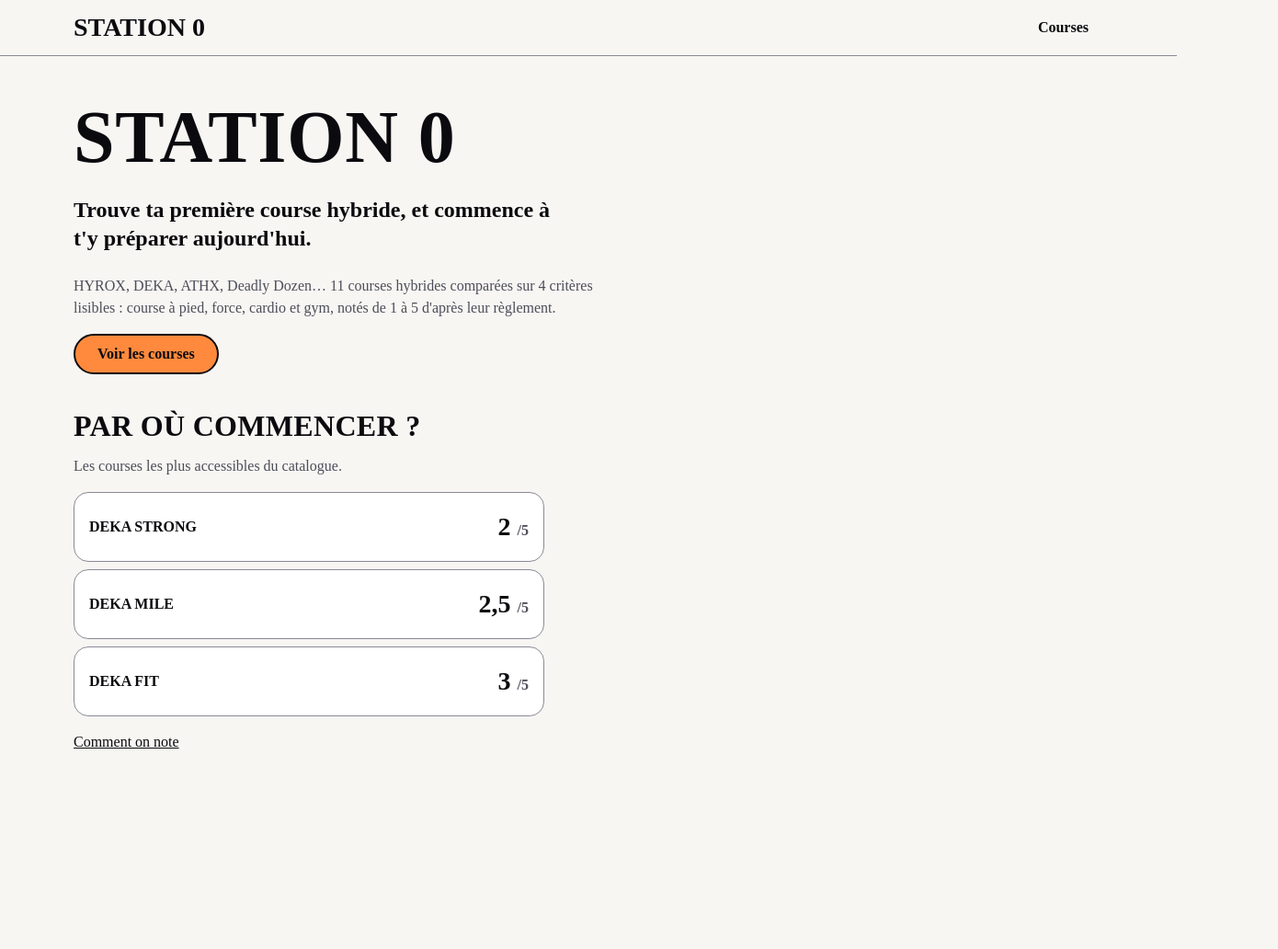
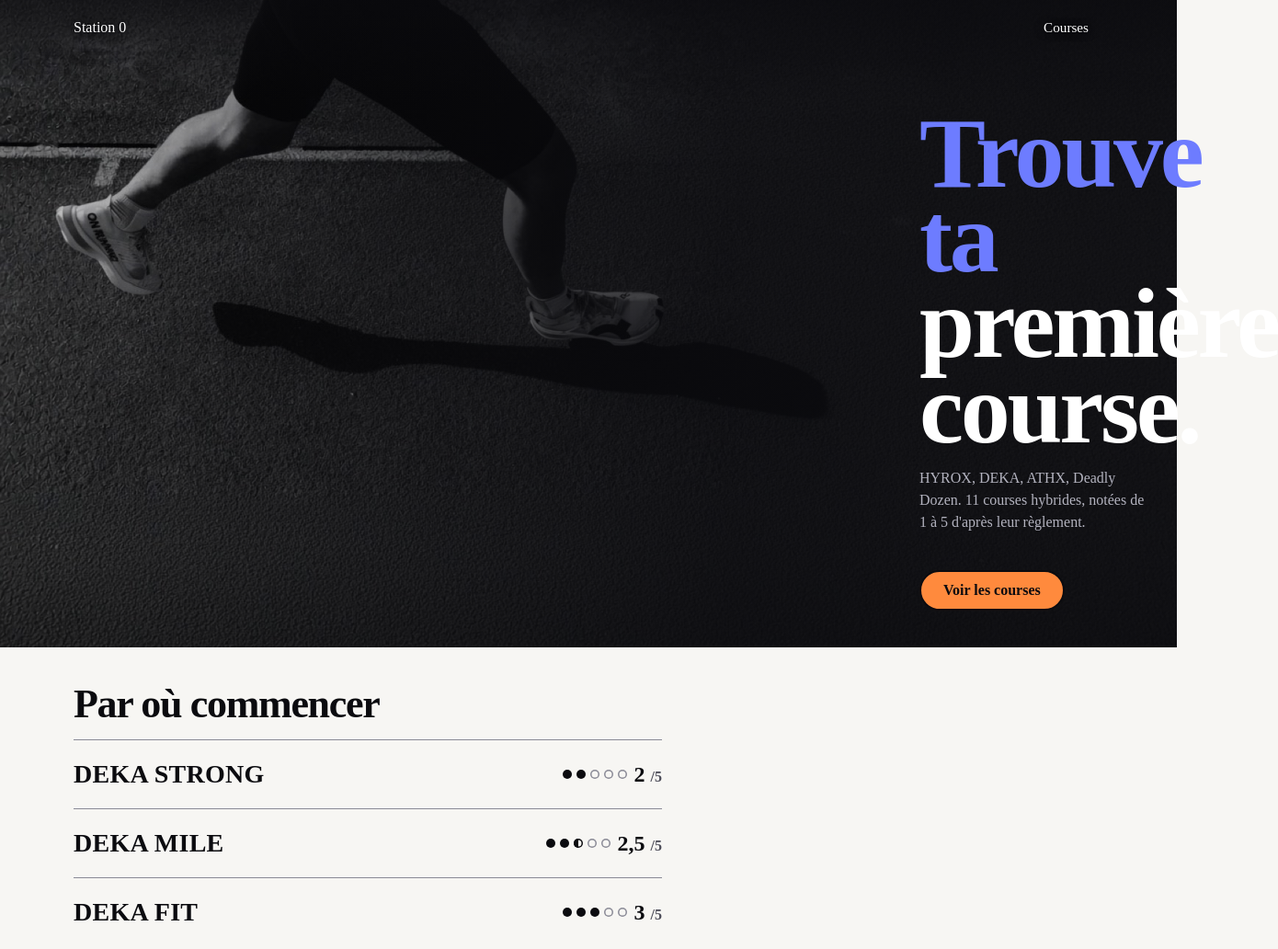
Before and after one commit to galichetfaustine/station-0, an Astro site: page / in a window 1280 px wide. Shown: the top 1032 px of the page at 92% size, 1390 px wide, since content can reach past the window. Before the commit the page ends 875 px from the top, so only its background shows below. Built offline with nearby package versions, Linux system fonts and the light colour scheme; Astro itself is replaced by a stand-in of ours.

Commit message:
feat: pose l'accueil sur une photo de course
Le menu devient une ligne fine et le titre reprend la maquette validée.

Co-authored-by: Cursor <cursoragent@cursor.com>

```diff
--- a/src/components/BaseLayout.astro
+++ b/src/components/BaseLayout.astro
@@ -1,5 +1,6 @@
 ---
 import { Font } from "astro:assets";
+import { withBase } from "../lib/paths";
 import { SITE } from "../lib/site";
 import SiteHeader from "./SiteHeader.astro";
 import "../styles/global.css";
@@ -8,10 +9,13 @@ interface Props {
 	/** Titre de la page, sans le nom du site. Absent sur l'accueil. */
 	title?: string;
 	description?: string;
+	/** L'accueil dessine son menu sur la photo. */
+	hideHeader?: boolean;
 }
 
-const { title, description = SITE.tagline } = Astro.props;
+const { title, description = SITE.tagline, hideHeader = false } = Astro.props;
 const fullTitle = title ? `${title} · ${SITE.name}` : SITE.name;
+const onHome = Astro.url.pathname === withBase(import.meta.env.BASE_URL, "/");
 ---
 
 <!doctype html>
@@ -27,8 +31,8 @@ const fullTitle = title ? `${title} · ${SITE.name}` : SITE.name;
 	</head>
 	<body>
 		<a class="skip-link" href="#contenu">Aller au contenu</a>
-		<SiteHeader />
-		<main id="contenu" class="container" tabindex="-1">
+		{hideHeader ? null : <SiteHeader />}
+		<main id="contenu" class:list={["container", { "hero-page": onHome }]} tabindex="-1">
 			<slot />
 		</main>
 	</body>
--- a/src/components/SiteHeader.astro
+++ b/src/components/SiteHeader.astro
@@ -2,11 +2,17 @@
 import { withBase } from "../lib/paths";
 import { NAV, SITE } from "../lib/site";
 
+interface Props {
+	/** Menu fin, posé sur la photo de l'accueil. */
+	quiet?: boolean;
+}
+
+const { quiet = false } = Astro.props;
 const base = import.meta.env.BASE_URL;
 const current = Astro.url.pathname;
 ---
 
-<header class="site-header">
+<header class:list={["site-header", { quiet }]}>
 	<div class="container inner">
 		<a class="logo" href={withBase(base, "/")}>{SITE.name}</a>
 		<nav aria-label="Navigation principale">
@@ -82,4 +88,37 @@ const current = Astro.url.pathname;
 			outline: 1px solid var(--color-line);
 		}
 	}
+
+	/* Accueil : une ligne discrète sur la photo, zones tactiles inchangées. */
+	.quiet {
+		position: absolute;
+		z-index: 2;
+		inset: 0 0 auto;
+		border-bottom: 0;
+		background: transparent;
+		color: var(--color-on-ink);
+	}
+
+	.quiet .logo {
+		font-family: var(--font-text);
+		font-size: 1rem;
+		font-weight: 500;
+		text-transform: none;
+	}
+
+	.quiet .logo,
+	.quiet nav a {
+		text-shadow:
+			0 1px 10px var(--color-ink),
+			0 0 2px var(--color-ink);
+	}
+
+	.quiet nav a {
+		font-weight: 400;
+		font-size: 0.95rem;
+
+		&[aria-current="page"] {
+			outline-color: var(--color-on-ink);
+		}
+	}
 </style>
--- a/src/pages/index.astro
+++ b/src/pages/index.astro
@@ -1,11 +1,11 @@
 ---
 import BaseLayout from "../components/BaseLayout.astro";
+import SiteHeader from "../components/SiteHeader.astro";
 import { formatNote } from "../lib/bareme";
 import { mostAccessible, toCatalogueRace } from "../lib/catalogue";
 import { todayInParis } from "../lib/dates";
 import { withBase } from "../lib/paths";
 import { baremeConfig, events, races } from "../lib/races-data";
-import { SITE } from "../lib/site";
 
 const base = import.meta.env.BASE_URL;
 const buildDate = todayInParis();
@@ -13,22 +13,34 @@ const catalogue = races.map((race) =>
 	toCatalogueRace(race, baremeConfig, events, buildDate),
 );
 const starters = mostAccessible(catalogue, 3, buildDate);
+const hero = withBase(base, "/images/hero-course.jpg");
+
+type Dot = "full" | "half" | "empty";
+
+/** 5 pastilles à partir de la note (l'information reste aussi écrite à côté). */
+function dots(note: number | null): Dot[] {
+	return [0, 1, 2, 3, 4].map((index) => {
+		if (note === null || note < index + 0.5) return "empty";
+		if (note < index + 1) return "half";
+		return "full";
+	});
+}
 ---
 
-<BaseLayout>
-	<section class="hero">
-		<h1>{SITE.name}</h1>
-		<p class="tagline">{SITE.tagline}</p>
-		<p class="pitch">
-			HYROX, DEKA, ATHX, Deadly Dozen… {races.length} courses hybrides comparées sur 4 critères lisibles : course à pied,
-			force, cardio et gym, notés de 1 à 5 d'après leur règlement.
-		</p>
-		<a class="button" href={withBase(base, "/courses/")}>Voir les courses</a>
+<BaseLayout hideHeader>
+	<section class="hero" style={`--hero: url("${hero}")`}>
+		<SiteHeader quiet />
+		<div class="hero-copy">
+			<h1><span>Trouve ta</span> première course.</h1>
+			<p class="pitch">
+				HYROX, DEKA, ATHX, Deadly Dozen. {races.length} courses hybrides, notées de 1 à 5 d'après leur règlement.
+			</p>
+			<a class="button" href={withBase(base, "/courses/")}>Voir les courses</a>
+		</div>
 	</section>
 
-	<section aria-labelledby="debuter">
-		<h2 id="debuter">Par où commencer ?</h2>
-		<p class="muted">Les courses les plus accessibles du catalogue.</p>
+	<section class="start" aria-labelledby="debuter">
+		<h2 id="debuter">Par où commencer</h2>
 		<ul class="starters">
 			{
 				starters.map((race) => (
@@ -36,47 +48,93 @@ const starters = mostAccessible(catalogue, 3, buildDate);
 						<a href={withBase(base, `/courses/${race.slug}/`)}>
 							<span class="name">{race.nom}</span>
 							<span class="note">
-								{formatNote(race.noteGlobale)}
-								<span class="max">/5</span>
+								<span class="dots" aria-hidden="true">
+									{dots(race.noteGlobale).map((dot) => (
+										<i class={dot} />
+									))}
+								</span>
+								<span>
+									{formatNote(race.noteGlobale)}
+									<span class="max">/5</span>
+								</span>
 							</span>
 						</a>
 					</li>
 				))
 			}
 		</ul>
-		<p><a href={withBase(base, "/methode/")}>Comment on note</a></p>
+		<p><a class="method" href={withBase(base, "/methode/")}>Comment on note</a></p>
 	</section>
 </BaseLayout>
 
 <style>
 	.hero {
-		padding-block: var(--space-4) var(--space-5);
+		position: relative;
+		display: flex;
+		align-items: flex-end;
+		justify-content: flex-end;
+		min-height: min(88vh, 44rem);
+		margin-inline: calc(50% - 50vw);
+		width: 100vw;
+		padding: 6.5rem var(--space-4) var(--space-5);
+		background-color: var(--color-ink);
+		background-image:
+			linear-gradient(
+				180deg,
+				color-mix(in srgb, var(--color-ink) 55%, transparent),
+				transparent 7rem
+			),
+			linear-gradient(
+				90deg,
+				color-mix(in srgb, var(--color-ink) 15%, transparent) 0%,
+				color-mix(in srgb, var(--color-ink) 82%, transparent) 62%
+			),
+			var(--hero);
+		background-position: center;
+		background-size: cover;
+		color: var(--color-on-ink);
 	}
 
-	.tagline {
-		max-width: 34rem;
-		font-size: 1.5rem;
-		font-weight: 600;
-		line-height: 1.3;
+	.hero-copy {
+		max-width: 16rem;
+	}
+
+	h1 {
+		max-width: 8ch;
+		font-size: clamp(4.25rem, 9vw, 6.75rem);
+		line-height: 0.86;
+		letter-spacing: -0.03em;
+		text-transform: none;
+	}
+
+	h1 span {
+		display: block;
+		color: var(--color-headline);
 	}
 
 	.pitch {
-		max-width: 36rem;
-		color: var(--color-text-muted);
+		max-width: 28rem;
+		margin-top: var(--space-3);
+		color: var(--color-on-ink-muted);
+	}
+
+	.button {
+		margin-top: var(--space-4);
+	}
+
+	.start {
+		padding-top: var(--space-5);
 	}
 
 	h2 {
-		font-size: 2rem;
-	}
-
-	.muted {
-		color: var(--color-text-muted);
+		font-size: clamp(2rem, 5vw, 2.75rem);
+		text-transform: none;
+		letter-spacing: -0.03em;
 	}
 
 	.starters {
-		display: grid;
-		gap: var(--space-2);
-		max-width: 32rem;
+		max-width: 40rem;
+		margin: 0;
 		padding: 0;
 		list-style: none;
 	}
@@ -85,11 +143,10 @@ const starters = mostAccessible(catalogue, 3, buildDate);
 		display: flex;
 		align-items: center;
 		justify-content: space-between;
+		gap: var(--space-3);
 		min-height: var(--tap-min);
-		padding: var(--space-3);
-		border: 1px solid var(--color-line);
-		border-radius: var(--radius);
-		background: var(--color-surface);
+		padding-block: var(--space-3);
+		border-top: 1px solid var(--color-line);
 		text-decoration: none;
 	}
 
@@ -98,17 +155,75 @@ const starters = mostAccessible(catalogue, 3, buildDate);
 	}
 
 	.name {
-		font-weight: 600;
+		font-family: var(--font-title);
+		font-size: 1.75rem;
+		font-weight: 800;
+		letter-spacing: 0.01em;
+		text-transform: uppercase;
 	}
 
 	.note {
+		display: inline-flex;
+		align-items: center;
+		gap: var(--space-2);
 		font-family: var(--font-title);
+		font-size: 1.5rem;
 		font-weight: 800;
-		font-size: 1.75rem;
+	}
+
+	.dots {
+		display: inline-flex;
+		gap: 5px;
+	}
+
+	.dots i {
+		width: 10px;
+		height: 10px;
+		border-radius: 50%;
+		background: var(--color-text);
+	}
+
+	.dots i.empty {
+		background: transparent;
+		box-shadow: inset 0 0 0 1.5px var(--color-line);
+	}
+
+	.dots i.half {
+		background: linear-gradient(90deg, var(--color-text) 50%, transparent 50%);
+		box-shadow: inset 0 0 0 1.5px var(--color-text);
 	}
 
 	.max {
 		font-size: 1rem;
 		color: var(--color-text-muted);
 	}
+
+	.method {
+		display: inline-flex;
+		align-items: center;
+		min-height: var(--tap-min);
+	}
+
+	@media (max-width: 40rem) {
+		.hero {
+			align-items: flex-end;
+			justify-content: flex-start;
+			background-image:
+				linear-gradient(
+					180deg,
+					color-mix(in srgb, var(--color-ink) 50%, transparent),
+					transparent 6rem
+				),
+				linear-gradient(
+					180deg,
+					transparent 30%,
+					color-mix(in srgb, var(--color-ink) 90%, transparent) 68%
+				),
+				var(--hero);
+		}
+
+		.hero-copy {
+			max-width: none;
+		}
+	}
 </style>
--- a/src/styles/global.css
+++ b/src/styles/global.css
@@ -42,6 +42,10 @@ a {
 
 main {
 	padding-block: var(--space-4) var(--space-5);
+}
+
+main.hero-page {
+	padding-top: 0;
 }
 
 .container {
--- a/src/styles/tokens.css
+++ b/src/styles/tokens.css
@@ -10,6 +10,10 @@
 	--color-lavender: #a99bff;
 	--color-cobalt: #3d48ff;
 	--color-white: #ffffff;
+	/* Titre posé sur la photo d'accueil. Le cobalt brut fait 3,3:1 sur l'encre. */
+	--color-headline: #6d7cff;
+	--color-on-ink: var(--color-white);
+	--color-on-ink-muted: #b3b3bf;
 
 	/* Rôles : thème sombre par défaut (D9) */
 	--color-bg: var(--color-ink);
```
Also changed, not shown: docs/DECISIONS.md (+1 -0 lines), docs/SPECS.md (+1 -1 lines), src/lib/contrast.test.ts (+14 -0 lines), tests/e2e/home.spec.ts (+4 -4 lines), public/images/hero-course.jpg (added).
